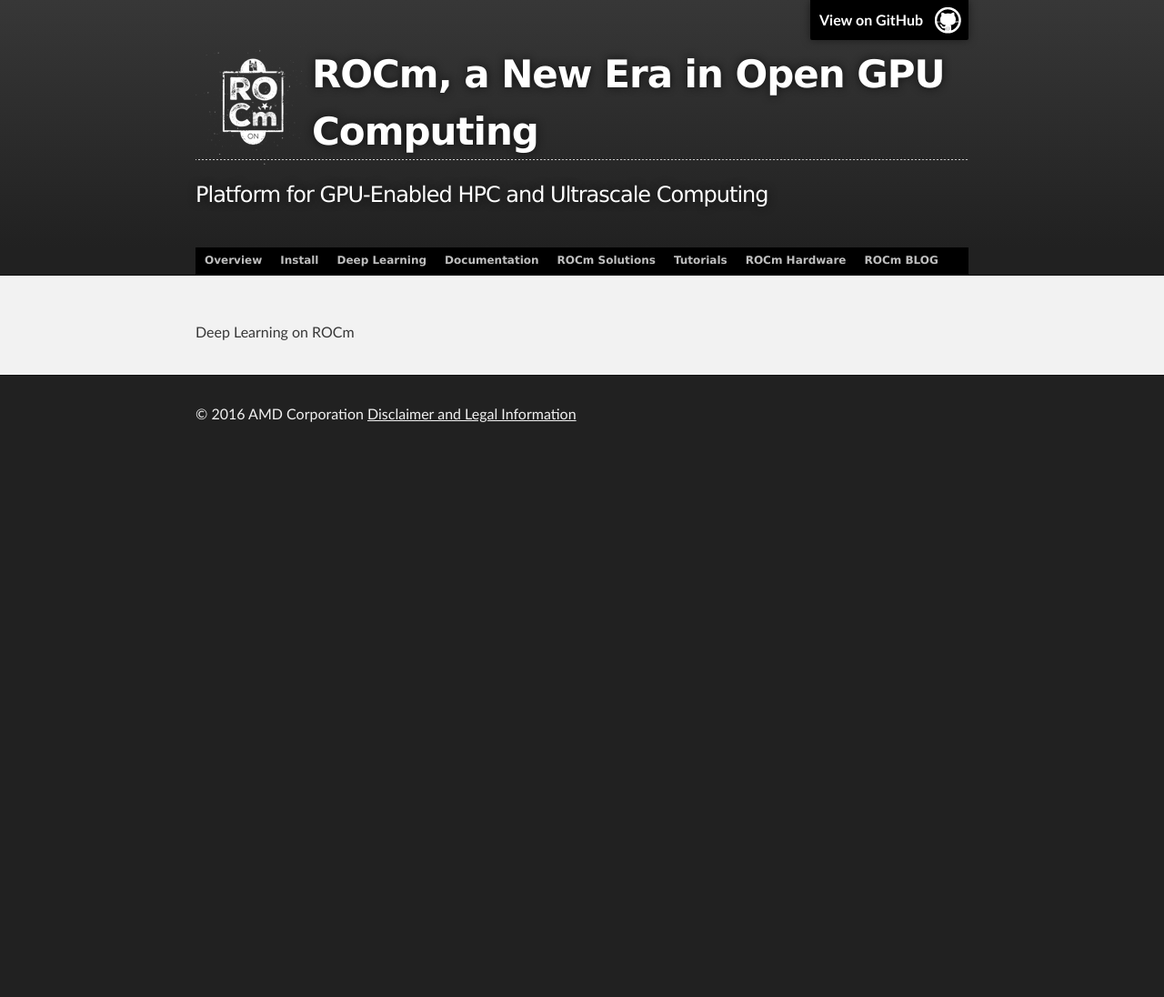
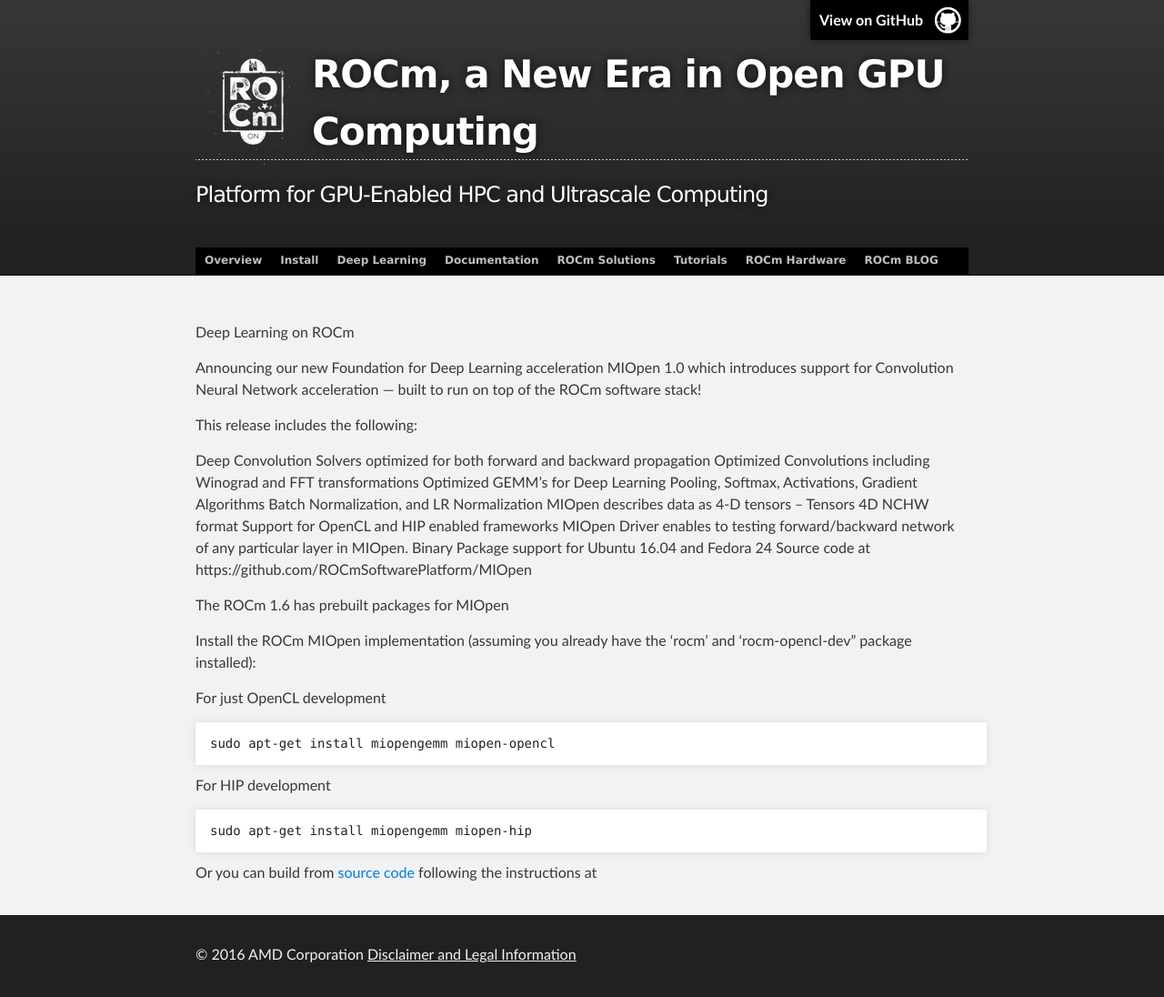
Before and after one commit to ROCm/ROCm.github.io, a Jekyll site: the page built from dl.md, in a window 1280 px wide. Shown: the whole page at 91% size. Built offline with Jekyll 4.4.1, drawn with Linux system fonts in a browser that asks for light colours; before the commit the page ends 900 px from its top, so only the background shows below that.

Commit message:
Update dl.md

````diff
--- a/dl.md
+++ b/dl.md
@@ -3,3 +3,31 @@
 title: Deep Learning
 ---
 Deep Learning on ROCm
+
+Announcing our new Foundation for Deep Learning acceleration  MIOpen 1.0 which introduces support for Convolution Neural Network acceleration — built to run on top of the ROCm software stack!
+
+This release includes the following:
+
+Deep Convolution Solvers  optimized for both forward and backward propagation
+Optimized Convolutions including Winograd and FFT transformations
+Optimized GEMM’s for Deep Learning
+Pooling, Softmax, Activations, Gradient Algorithms Batch Normalization, and LR Normalization
+MIOpen describes data as 4-D tensors ‒ Tensors 4D NCHW format
+Support for OpenCL and HIP enabled frameworks
+MIOpen Driver enables to testing forward/backward network of any particular layer in MIOpen.
+Binary Package support for Ubuntu  16.04 and Fedora 24
+Source code at https://github.com/ROCmSoftwarePlatform/MIOpen
+
+The  ROCm 1.6 has prebuilt packages for MIOpen
+
+Install the ROCm MIOpen implementation (assuming you already have the ‘rocm’  and ‘rocm-opencl-dev” package installed):
+
+For just OpenCL development
+```shell
+sudo apt-get install miopengemm miopen-opencl
+```
+For HIP development
+```shell
+sudo apt-get install miopengemm miopen-hip
+```
+Or you can build from [source code](https://github.com/ROCmSoftwarePlatform/MIOpen) following the instructions at
````
